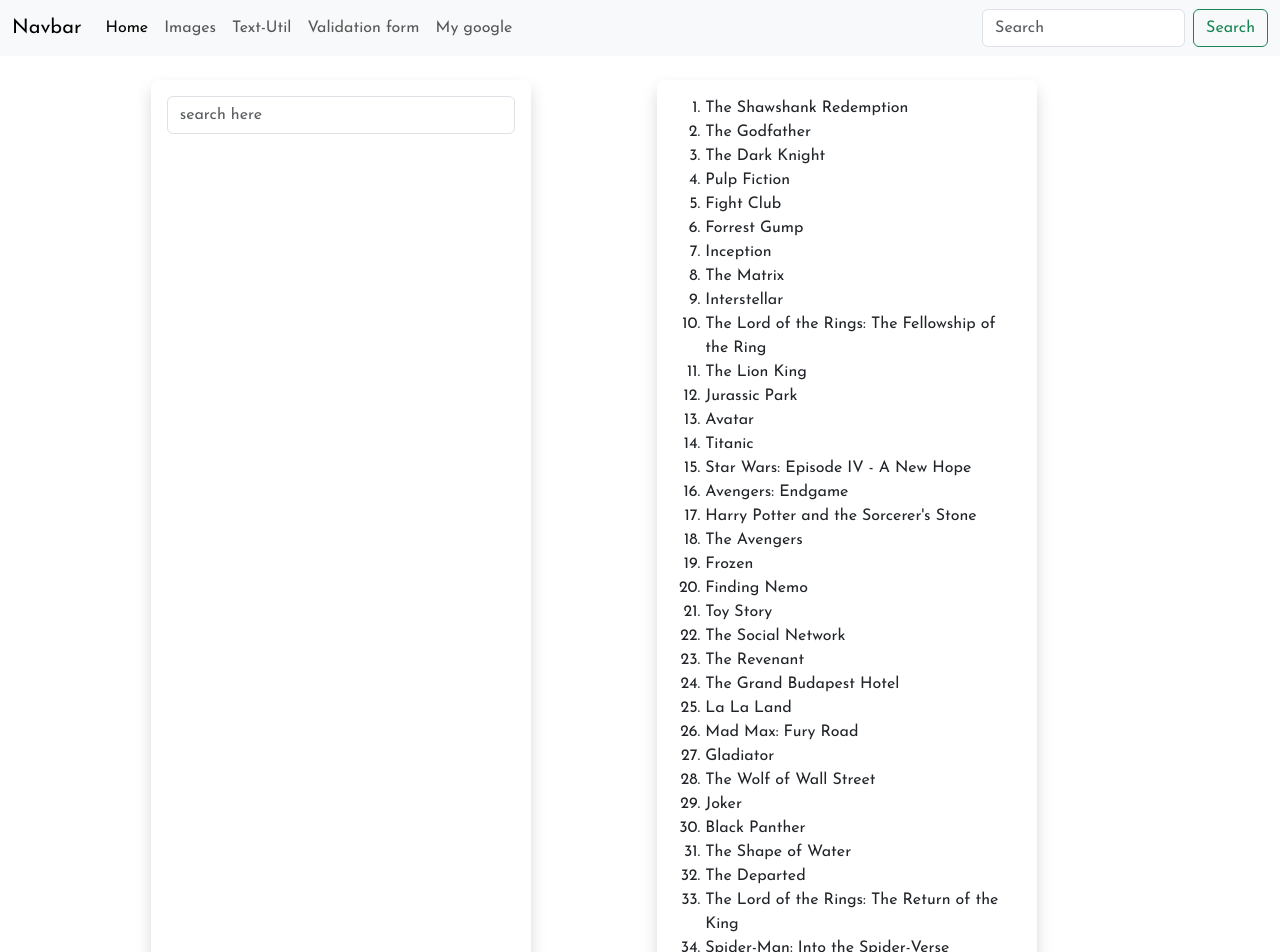
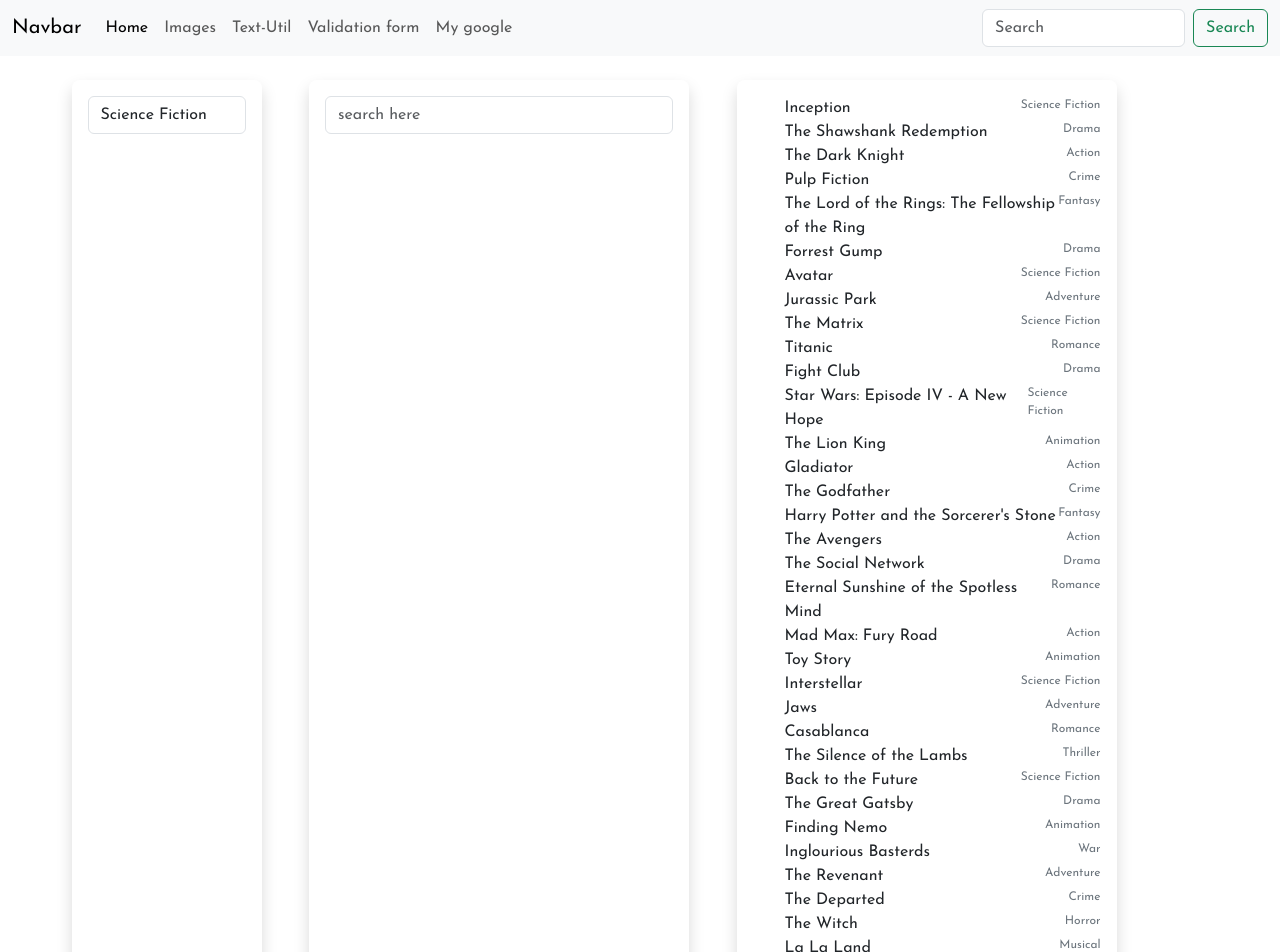
Before and after one commit to swamiankit261/react-jitin, a React (Create React App) app: page /search in a window 1280 px wide. Shown: the top 952 px of the page. Built offline with nearby package versions, Linux system fonts and the light colour scheme; a web font is replaced by a local one.

Commit message:
Search functionality

```diff
--- a/src/components/search/Search.jsx
+++ b/src/components/search/Search.jsx
@@ -1,26 +1,71 @@
-import React from 'react'
+import React, { useEffect } from 'react'
 import { movies } from './data'
 import { useState } from 'react'
 
 const Search = () => {
 
-    const [text, setText] = useState('')
     const [searchmovie, setsearchmovie] = useState([])
+    const [genres, setGenres] = useState([])
+
+    const onsearchchange = (e) => {
+        const result = movies.filter((movie) => {
+            return (
+                movie.genre.toLowerCase() == e.target.value.toLowerCase()
+            )
+        })
+
+        setsearchmovie(result)
+    }
 
     const handleSearch = (e) => {
-        let arr = []
+        // let arr = []
+        // movies.forEach(movie => {]
+        //     if (movie.includes(e.target.value)) {
+        //         arr.push(movie)
+        //     }
+        // })
+        // setsearchmovie(arr)
+
+        const result = movies.filter((movie) => {
+            return (
+                movie.name
+                    .toLowerCase()
+                    .includes(e.target.value.toLowerCase())
+            )
+        })
+
+        setsearchmovie(result)
+    }
+
+    function getGenres() {
+        let genresL = []
+
         movies.forEach(movie => {
-            if (movie.includes(e.target.value)) {
-                arr.push(movie)
+            if (!genresL.includes(movie.genre)) {
+                genresL.push(movie.genre)
             }
         })
-        setsearchmovie(arr)
+
+        setGenres(genresL)
     }
+
+    useEffect(() => {
+        getGenres()
+    }, [])
 
     return (
         <>
             <div className="container m-4">
                 <div className="row justify-content-evenly">
+                    <div className="col-md-2 shadow p-3 rounded-3">
+
+                        <select className='form-control' onChange={onsearchchange}>
+                            {genres.map(genre => {
+                                return <option value={genre} >{genre}</option>
+                            })}
+                        </select>
+
+                    </div>
                     <div className="col-md-4 shadow p-3 rounded-3">
                         <input
                             type="search"
@@ -28,23 +73,35 @@
                             placeholder='search here'
                             onChange={handleSearch}
                         />
-                        <ol>
-
-
-
-                            <div className='container'>
-
-                                {searchmovie.map((e, i) => {
-                                    return <li>{e} </li>
-                                })}
-                            </div>
-
+                        <ol className='mt-3'>
+                            {/* {searchmovie} */}
+                            {searchmovie.map((e, i) => {
+                                return (
+                                    <li key={i} className='d-flex justify-content-between'>
+                                        <div>
+                                            {e.name}
+                                        </div>
+                                        <div style={{ fontSize: '12px' }} className='text-secondary'>
+                                            {e.genre}
+                                        </div>
+                                    </li>
+                                )
+                            })}
                         </ol>
                     </div>
                     <div className="col-md-4 shadow p-3 rounded-3">
                         <ol>
                             {movies.map((e, i) => {
-                                return <li key={i}>{e}</li>
+                                return (
+                                    <li key={i} className='d-flex justify-content-between'>
+                                        <div>
+                                            {e.name}
+                                        </div>
+                                        <div style={{ fontSize: '12px' }} className='text-secondary'>
+                                            {e.genre}
+                                        </div>
+                                    </li>
+                                )
                             })}
                         </ol>
                     </div>
--- a/src/components/search/data.js
+++ b/src/components/search/data.js
@@ -1,17 +1,90 @@
 export const movies = [
-    "The Shawshank Redemption", "The Godfather", "The Dark Knight", "Pulp Fiction", "Fight Club",
-    "Forrest Gump", "Inception", "The Matrix", "Interstellar", "The Lord of the Rings: The Fellowship of the Ring",
-    "The Lion King", "Jurassic Park", "Avatar", "Titanic", "Star Wars: Episode IV - A New Hope",
-    "Avengers: Endgame", "Harry Potter and the Sorcerer's Stone", "The Avengers", "Frozen", "Finding Nemo",
-    "Toy Story", "The Social Network", "The Revenant", "The Grand Budapest Hotel", "La La Land",
-    "Mad Max: Fury Road", "Gladiator", "The Wolf of Wall Street", "Joker", "Black Panther",
-    "The Shape of Water", "The Departed", "The Lord of the Rings: The Return of the King", "Spider-Man: Into the Spider-Verse",
-    "Inglourious Basterds", "The Silence of the Lambs", "The Revenant", "Casablanca", "The Great Gatsby",
-    "Django Unchained", "Whiplash", "Guardians of the Galaxy", "Avengers: Infinity War", "The Green Mile",
-    "Shutter Island", "No Country for Old Men", "The Sixth Sense", "The Prestige", "American Beauty",
-    "The Dark Knight Rises", "Blade Runner 2049", "A Beautiful Mind", "Eternal Sunshine of the Spotless Mind",
-    "Goodfellas", "Inception", "Up", "The Big Lebowski", "The Martian", "The Pursuit of Happyness",
-    "The Princess Bride", "Raiders of the Lost Ark", "E.T. the Extra-Terrestrial", "The Truman Show",
-    "The Breakfast Club", "The Godfather: Part II", "The Terminator", "Deadpool", "Logan",
-    "Back to the Future", "WALL-E", "The Shawshank Redemption", "The Godfather", "The Dark Knight",
+    { name: "Inception", genre: "Science Fiction" },
+    { name: "The Shawshank Redemption", genre: "Drama" },
+    { name: "The Dark Knight", genre: "Action" },
+    { name: "Pulp Fiction", genre: "Crime" },
+    { name: "The Lord of the Rings: The Fellowship of the Ring", genre: "Fantasy" },
+    { name: "Forrest Gump", genre: "Drama" },
+    { name: "Avatar", genre: "Science Fiction" },
+    { name: "Jurassic Park", genre: "Adventure" },
+    { name: "The Matrix", genre: "Science Fiction" },
+    { name: "Titanic", genre: "Romance" },
+    { name: "Fight Club", genre: "Drama" },
+    { name: "Star Wars: Episode IV - A New Hope", genre: "Science Fiction" },
+    { name: "The Lion King", genre: "Animation" },
+    { name: "Gladiator", genre: "Action" },
+    { name: "The Godfather", genre: "Crime" },
+    { name: "Harry Potter and the Sorcerer's Stone", genre: "Fantasy" },
+    { name: "The Avengers", genre: "Action" },
+    { name: "The Social Network", genre: "Drama" },
+    { name: "Eternal Sunshine of the Spotless Mind", genre: "Romance" },
+    { name: "Mad Max: Fury Road", genre: "Action" },
+    { name: "Toy Story", genre: "Animation" },
+    { name: "Interstellar", genre: "Science Fiction" },
+    { name: "Jaws", genre: "Adventure" },
+    { name: "Casablanca", genre: "Romance" },
+    { name: "The Silence of the Lambs", genre: "Thriller" },
+    { name: "Back to the Future", genre: "Science Fiction" },
+    { name: "The Great Gatsby", genre: "Drama" },
+    { name: "Finding Nemo", genre: "Animation" },
+    { name: "Inglourious Basterds", genre: "War" },
+    { name: "The Revenant", genre: "Adventure" },
+    { name: "The Departed", genre: "Crime" },
+    { name: "The Witch", genre: "Horror" },
+    { name: "La La Land", genre: "Musical" },
+    { name: "The Green Mile", genre: "Drama" },
+    { name: "Memento", genre: "Thriller" },
+    { name: "No Country for Old Men", genre: "Crime" },
+    { name: "The Prestige", genre: "Mystery" },
+    { name: "Black Swan", genre: "Drama" },
+    { name: "The Hangover", genre: "Comedy" },
+    { name: "Shutter Island", genre: "Mystery" },
+    { name: "Gone Girl", genre: "Thriller" },
+    { name: "The Grand Budapest Hotel", genre: "Comedy" },
+    { name: "The Princess Bride", genre: "Adventure" },
+    { name: "Coco", genre: "Animation" },
+    { name: "The Wolf of Wall Street", genre: "Comedy" },
+    { name: "In the Mood for Love", genre: "Romance" },
+    { name: "American Beauty", genre: "Drama" },
+    { name: "Fargo", genre: "Crime" },
+    { name: "Spirited Away", genre: "Animation" },
+    { name: "The Big Lebowski", genre: "Comedy" },
+    { name: "Raiders of the Lost Ark", genre: "Adventure" },
+    { name: "The Truman Show", genre: "Drama" },
+    { name: "The Sixth Sense", genre: "Thriller" },
+    { name: "Amélie", genre: "Romance" },
+    { name: "Reservoir Dogs", genre: "Crime" },
+    { name: "Pan's Labyrinth", genre: "Fantasy" },
+    { name: "The Breakfast Club", genre: "Drama" },
+    { name: "Moulin Rouge!", genre: "Musical" },
+    { name: "The Conjuring", genre: "Horror" },
+    { name: "Blade Runner 2049", genre: "Science Fiction" },
+    { name: "A Beautiful Mind", genre: "Drama" },
+    { name: "The Chronicles of Narnia: The Lion, the Witch and the Wardrobe", genre: "Fantasy" },
+    { name: "12 Years a Slave", genre: "Drama" },
+    { name: "The Godfather Part II", genre: "Crime" },
+    { name: "Ratatouille", genre: "Animation" },
+    { name: "Silver Linings Playbook", genre: "Drama" },
+    { name: "The Notebook", genre: "Romance" },
+    { name: "The Martian", genre: "Science Fiction" },
+    { name: "Goodfellas", genre: "Crime" },
+    { name: "Catch Me If You Can", genre: "Crime" },
+    { name: "The King's Speech", genre: "Drama" },
+    { name: "Moonlight", genre: "Drama" },
+    { name: "Django Unchained", genre: "Western" },
+    { name: "Casino Royale", genre: "Action" },
+    { name: "A Star Is Born", genre: "Drama" },
+    { name: "Whiplash", genre: "Drama" },
+    { name: "Shawshank Redemption", genre: "Drama" },
+    { name: "The Hateful Eight", genre: "Mystery" },
+    { name: "Annie Hall", genre: "Comedy" },
+    { name: "In Bruges", genre: "Comedy" },
+    { name: "Drive", genre: "Crime" },
+    { name: "The Social Network", genre: "Drama" },
+    { name: "The Curious Case of Benjamin Button", genre: "Fantasy" },
+    { name: "The Shape of Water", genre: "Fantasy" },
+    { name: "Birdman", genre: "Comedy" },
+    { name: "Her", genre: "Romance" },
+    { name: "A Clockwork Orange", genre: "Science Fiction" },
+    { name: "The Imitation Game", genre: "Drama" }
 ];
```
